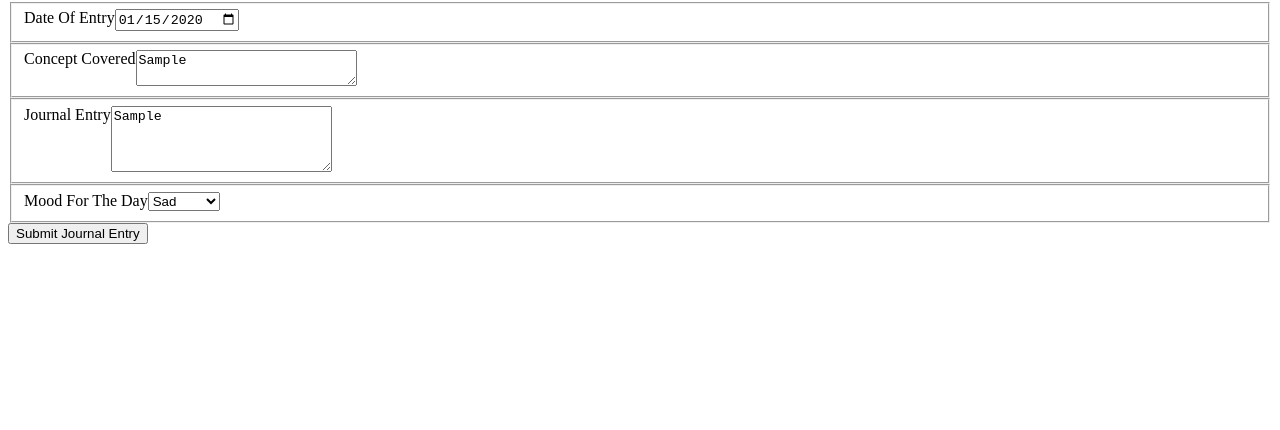
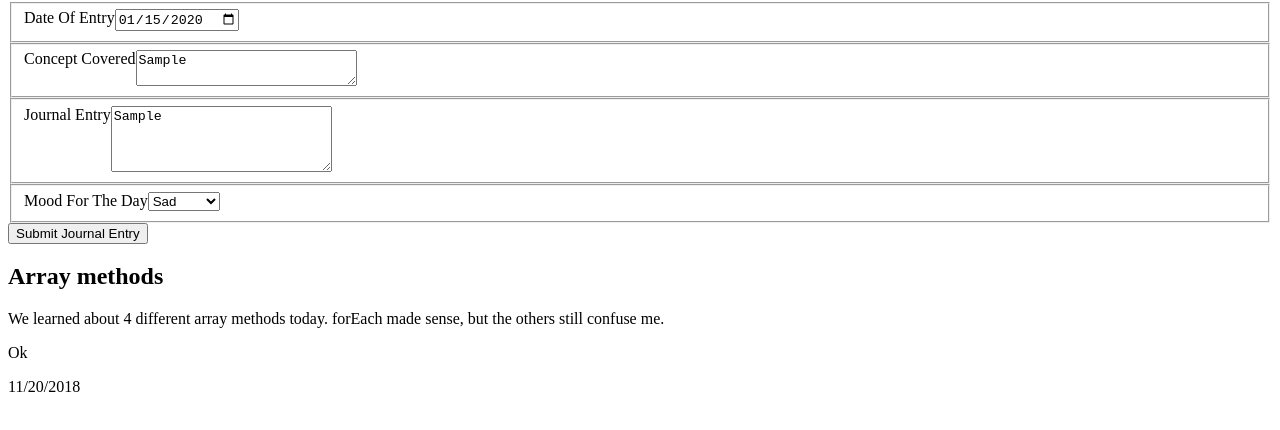
Before and after one commit to JordanRosas/Daily-Journal, a plain HTML site: page src/index.html in a window 1280 px wide. Both pictures are taken after typing "2020-01-15", "Sample", "Sample" into the empty fields and a click on the button "Submit Journal Entry". Shown: the part 78-508 px from the top of the page. Drawn offline with Linux system fonts and the light colour scheme.

Commit message:
made progress on part 2 of daily journal.

```diff
--- a/src/index.html
+++ b/src/index.html
@@ -17,17 +17,17 @@
 
         <fieldset>
             <label for="concept">Concept Covered</label>
-            <textarea name = "concept" row = "1" cols = "25"></textarea>
+            <textarea id = "concept" name = "entryConcept" row = "1" cols = "25"></textarea>
         </fieldset>
 
         <fieldset>
             <label for="journalEntry">Journal Entry</label>
-            <textarea name = "journalEntry" rows = "4" cols = "25"></textarea>
+            <textarea id = "journalContent" name = "journalEntry" rows = "4" cols = "25"></textarea>
         </fieldset>
 
         <fieldset>
             <label for="mood">Mood For The Day</label>
-            <select name = "mood">
+            <select id = "moodOfDay" name = "mood">
                 <option value="1">Sad</option>
                 <option value="2">Anger</option>
                 <option value="3">Surprise</option>
@@ -36,6 +36,12 @@
             </select>
         </fieldset>
     </form>
-    <button type = "button">Submit Journal Entry</button>
+    <button id = "submitEntry" type = "button">Submit Journal Entry</button>
+
+    <article id = "container">
+
+    </article>
+
+    <script src = "scripts/journal.js" ></script>
 </body>
 </html>
--- /dev/null
+++ b/src/scripts/journal.js
@@ -0,0 +1,41 @@
+const journalEntries = [
+    {
+        date: "11/20/2018",
+        concept: "Array methods",
+        entry: "We learned about 4 different array methods today. forEach made sense, but the others still confuse me.",
+        mood: "Ok"
+    }
+]
+
+/*Creates individual entry components */
+
+function createAndAppend(concept, entry, mood, date){
+    let container = document.querySelector('#container');
+    let postedJournalEntry = document.createElement('section');
+    /*Creating the journal entry elements*/
+    let dailyConcept = document.createElement('h2');
+    let journalEntry = document.createElement('p');
+    let journalMood = document.createElement('p');
+    let journalDate = document.createElement('p');
+
+    container.appendChild(postedJournalEntry);
+    postedJournalEntry.appendChild(dailyConcept);
+    dailyConcept.innerHTML = (concept);
+
+    postedJournalEntry.appendChild(journalEntry);
+    journalEntry.innerHTML = (entry);
+
+    postedJournalEntry.appendChild(journalMood);
+    journalMood.innerHTML = (mood);
+
+    postedJournalEntry.appendChild(journalDate);
+    journalDate.innerHTML = (date);
+}
+
+let entryButton = document.querySelector('#submitEntry')
+
+entryButton.addEventListener('click', function addEntryToDom(){
+    for(let i = 0; i < journalEntries.length; i++){
+        createAndAppend(journalEntries[i].concept, journalEntries[i].entry, journalEntries[i].mood, journalEntries[i].date)
+    }
+})
```
